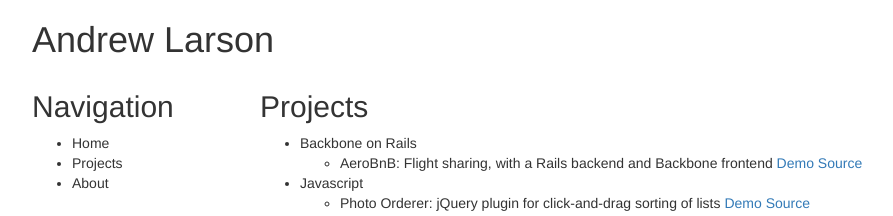
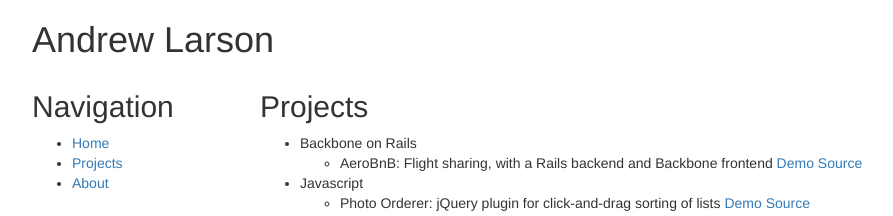
Before and after one commit to aplarson/aplarson.github.io, a plain HTML site: page index.html in a window 1280 px wide. Shown: the top 216 px of the page, without its empty margins (38-931 px from the left). Drawn offline with Linux system fonts and the light colour scheme.

Commit message:
Add nonfunctional links in navigation

```diff
--- a/index.html
+++ b/index.html
@@ -9,9 +9,9 @@
     <aside class="sidebar">
       <h2>Navigation</h2>
       <ul>
-        <li>Home</li>
-        <li>Projects</li>
-        <li>About</li>
+        <li><a href="/index.html">Home</a></li>
+        <li><a href="/projects.html">Projects</a></li>
+        <li><a href="/about.html">About</a></li>
       </ul>
     </aside>
     <main class="main">
```
